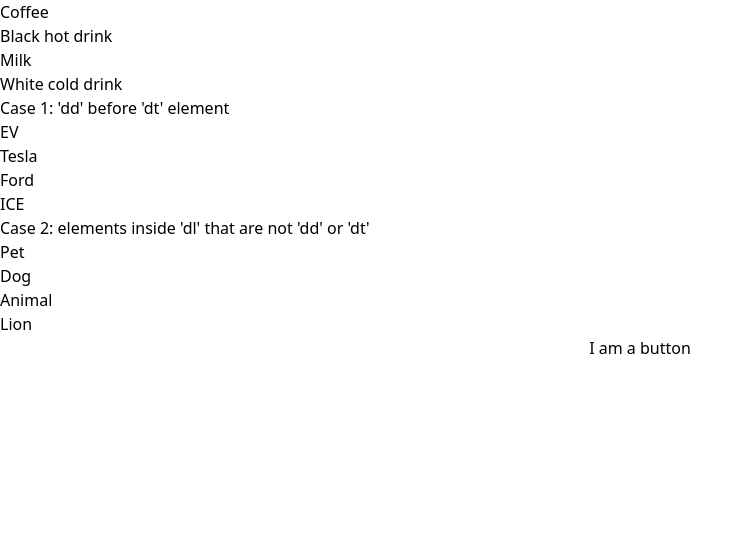
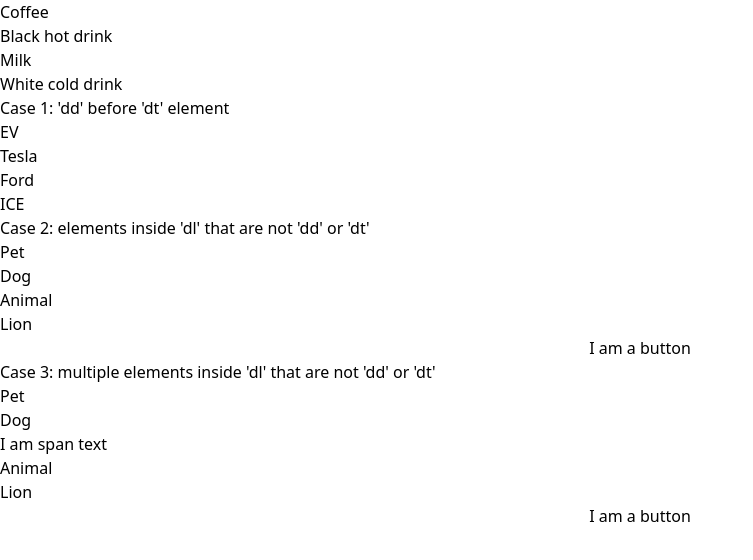
Before and after one commit to test-party/guinea-pig-next, a Next.js app: page /definition-list in a window 1280 px wide. Shown: the top 560 px of the page, without its empty margins (0-753 px from the left). Built offline with nearby package versions, Linux system fonts and the light colour scheme.

Commit message:
amk - case with multiple problems in 1 dl

```diff
--- a/src/app/definition-list/page.tsx
+++ b/src/app/definition-list/page.tsx
@@ -32,6 +32,17 @@ export default function Page() {
                     </div>
                     <button>I am a button</button>
                 </dl>
+                <div>Case 3: multiple elements inside 'dl' that are not 'dd' or 'dt'</div>
+                <dl>
+                    <dt>Pet</dt>
+                    <dd>Dog</dd>
+                    <span>I am span text</span>
+                    <div>
+                        <dd>Animal</dd>
+                        <dt>Lion</dt>
+                    </div>
+                    <button>I am a button</button>
+                </dl>
             </div>
         </div>
     )
```
